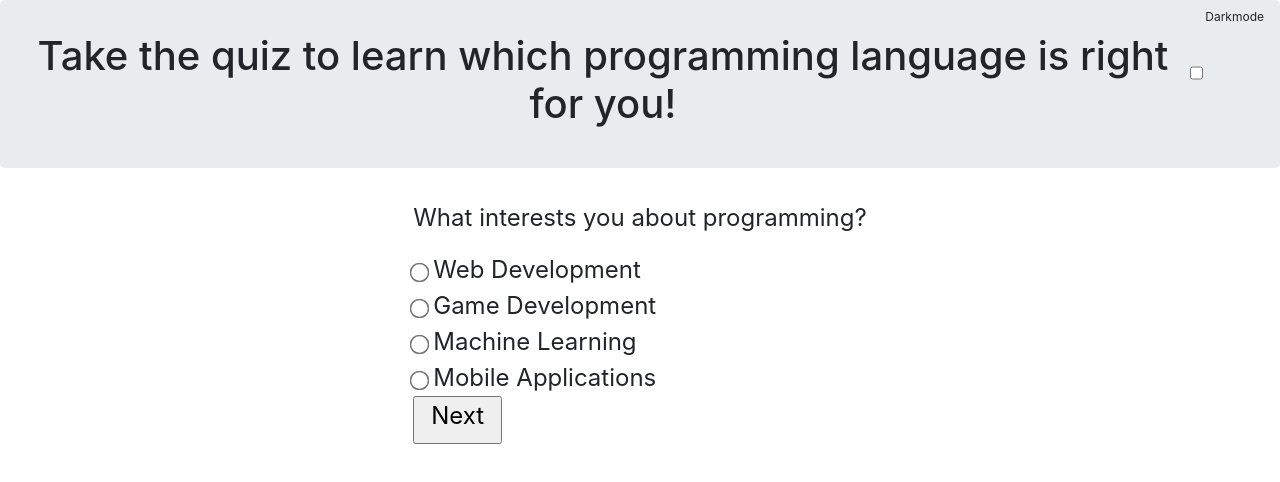
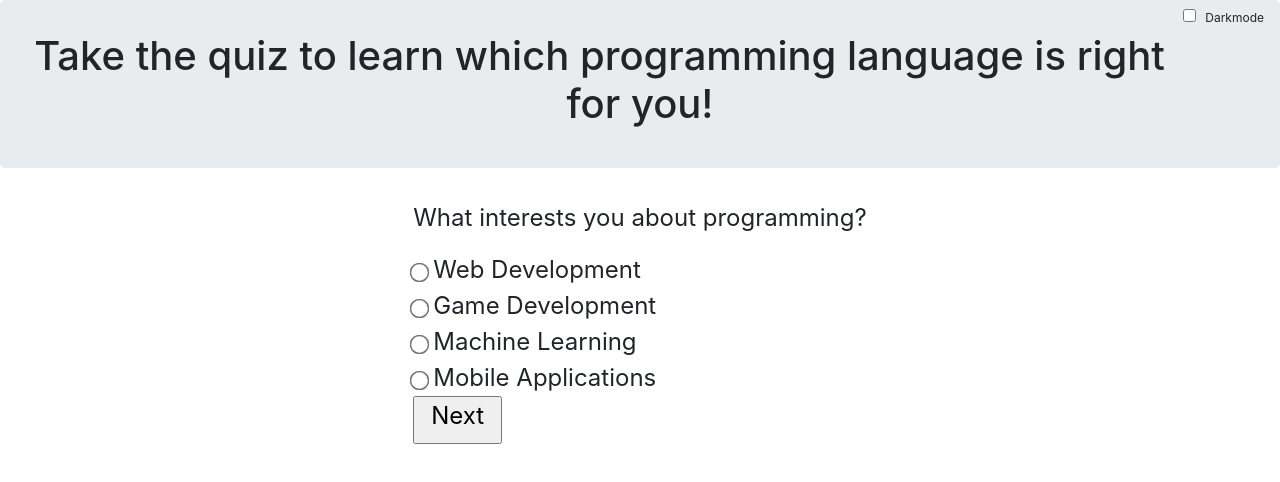
Before and after one commit to CamLRay/programming-language-suggester, a plain HTML site: page index.html in a window 1280 px wide. Drawn offline with Linux system fonts and the light colour scheme.

Commit message:
BUGFIX: Correct darkmode button positioning in device/window size.

```diff
--- a/css/styles.css
+++ b/css/styles.css
@@ -15,7 +15,6 @@ body {
   background-color: #e9ecef;
   border-radius: 0.3rem;
   text-align: center;
-  display:flex;
 }
 .banner--dark {
   padding: 2rem 1rem;
@@ -58,8 +57,9 @@ img {
 }
 
 input[name='theme'] {
-  position:relative;
+  justify-content: right;
   margin-top: -.9em;
+  justify-content: right;
 }
 
 #switch__label {
@@ -67,3 +67,7 @@ input[name='theme'] {
   padding-left:.2em;
   font-size: .5em;
 }
+#theme-button {
+  float:right;
+  margin-top: -1.5em;
+}
--- a/index.html
+++ b/index.html
@@ -9,9 +9,11 @@
 </head>
 <body id="theme">
   <div id="banner" class="banner">
+    <div id="theme-button">
+      <input type="checkbox" name="theme" id="switch">
+      <label for="switch" id="switch__label">Darkmode</label>
+    </div>
     <h1>Take the quiz to learn which programming language is right for you!</h1>
-    <input type="checkbox" name="theme" id="switch">
-    <label for="switch" id="switch__label">Darkmode</label>
   </div>
   <div class="container">
     <button id="retake" class="hidden">Take quiz again!</button>
```
